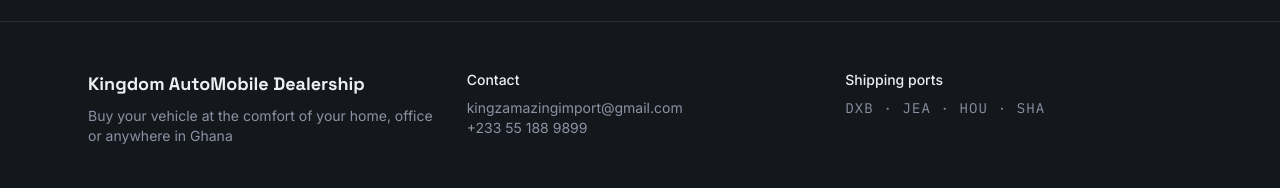
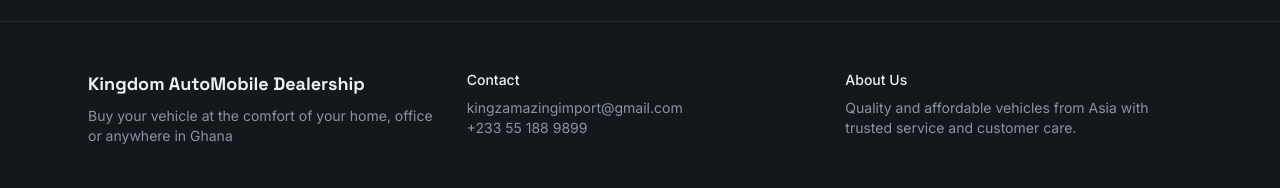
Before and after one commit to junior-3dmund/car-export-site, a Next.js app: page / in a window 1280 px wide. Shown: the part 944-1132 px from the top of the page. Built offline with nearby package versions, Linux system fonts and the light colour scheme; no server answers; the database is empty.

Commit message:
Replace shipping ports with About Us

```diff
--- a/components/Footer.js
+++ b/components/Footer.js
@@ -14,8 +14,10 @@ export default function Footer() {
           <p className="text-silver">+233 55 188 9899</p>
         </div>
         <div>
-          <p className="text-offwhite font-medium mb-2">Shipping ports</p>
-          <p className="text-silver port-tag">DXB · JEA · HOU · SHA</p>
+          <p className="text-offwhite font-medium mb-2">About Us</p>
+          <p className="text-silver">
+            Quality and affordable vehicles from Asia with trusted service and customer care.
+          </p>
         </div>
       </div>
       <div className="text-center text-xs text-silver pb-6">
```
